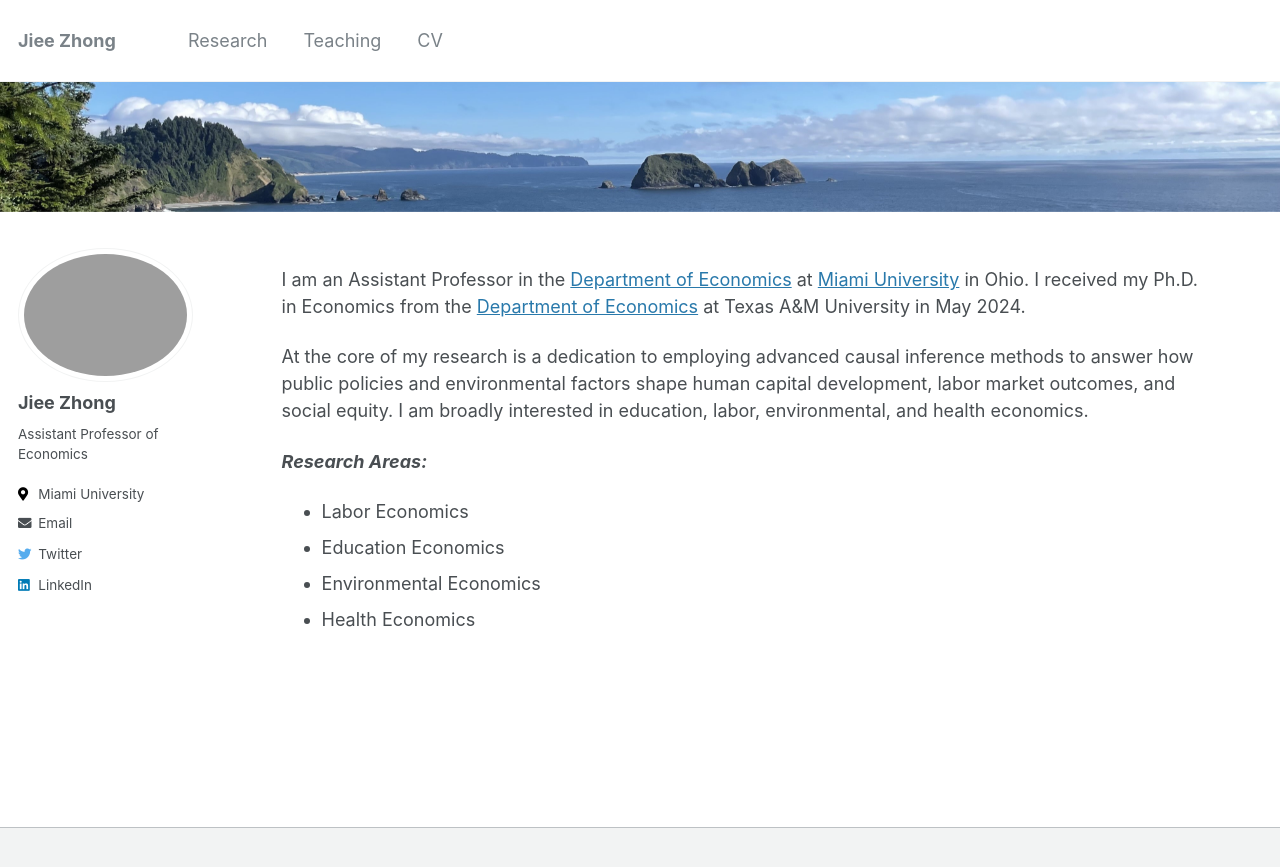
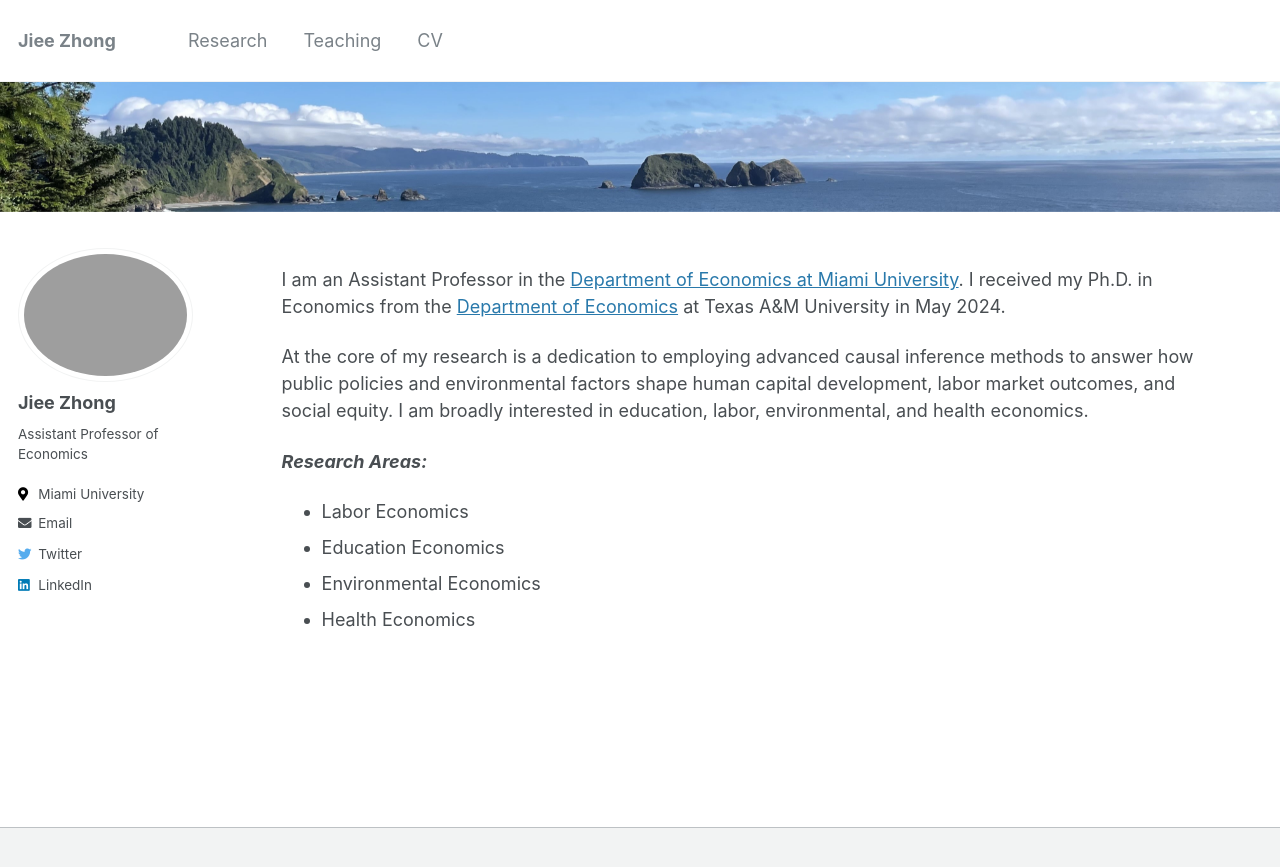
Before and after one commit to jieezhong/jieezhong.github.io, a Jekyll site: the page built from _pages/about.md, in a window 1280 px wide. Shown: the top 867 px of the page. Built offline with Jekyll 4.4.1, drawn with Linux system fonts in a browser that asks for light colours.

Commit message:
Update about.md

```diff
--- a/_pages/about.md
+++ b/_pages/about.md
@@ -8,7 +8,7 @@ header:
 ---
 
 
-I am an Assistant Professor in the [Department of Economics](https://miamioh.edu/fsb/directory/?up=/query/all/all/Economics/all) at [Miami University](https://miamioh.edu/index.html) in Ohio. I received my Ph.D. in Economics from the [Department of Economics](https://liberalarts.tamu.edu/economics/) at Texas A&M University in May 2024.
+I am an Assistant Professor in the [Department of Economics at Miami University](https://miamioh.edu/fsb/directory/?up=/query/all/all/Economics/all). I received my Ph.D. in Economics from the [Department of Economics](https://liberalarts.tamu.edu/economics/) at Texas A&M University in May 2024.
 
 At the core of my research is a dedication to employing advanced causal inference methods to answer how public policies and environmental factors shape human capital development, labor market outcomes, and social equity. I am broadly interested in education, labor, environmental, and health economics.
 
```
